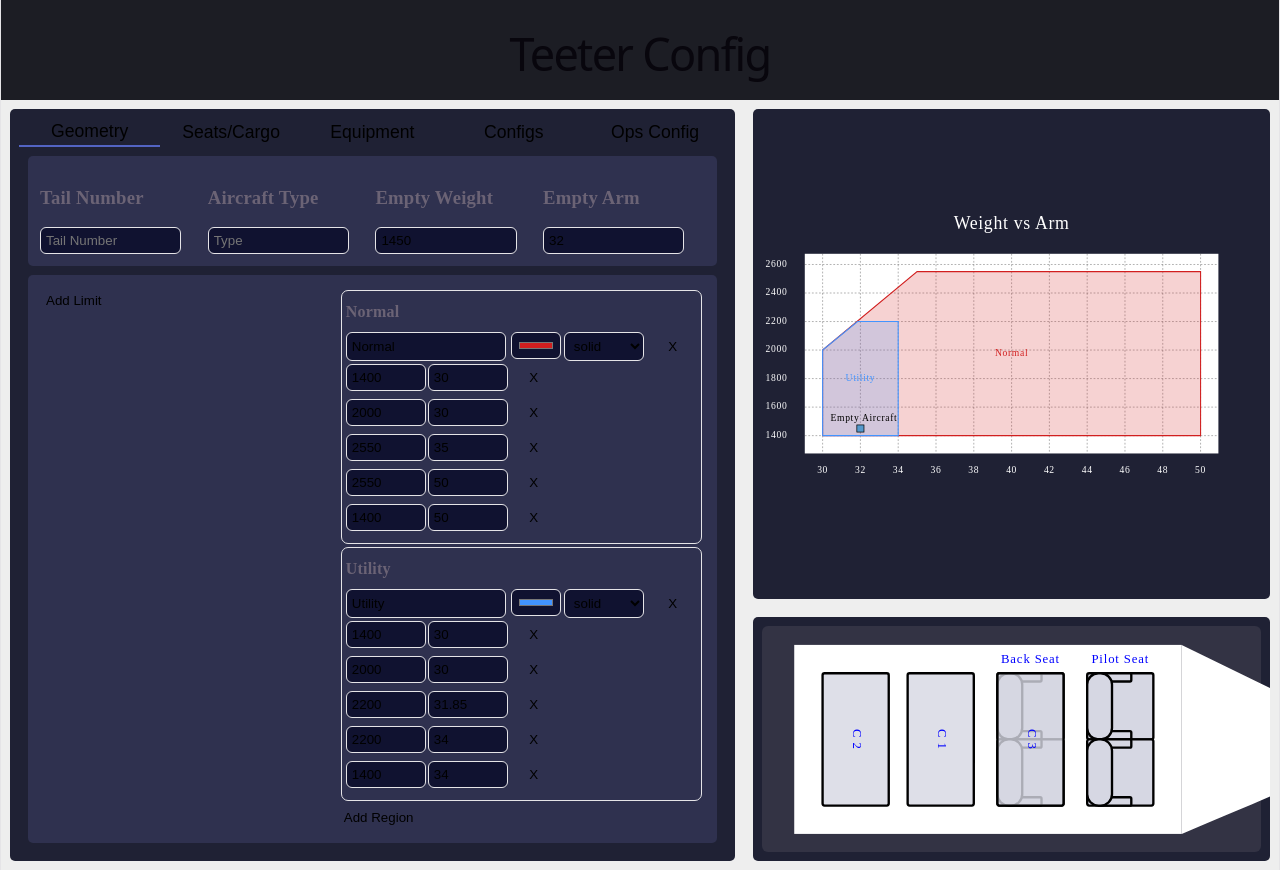
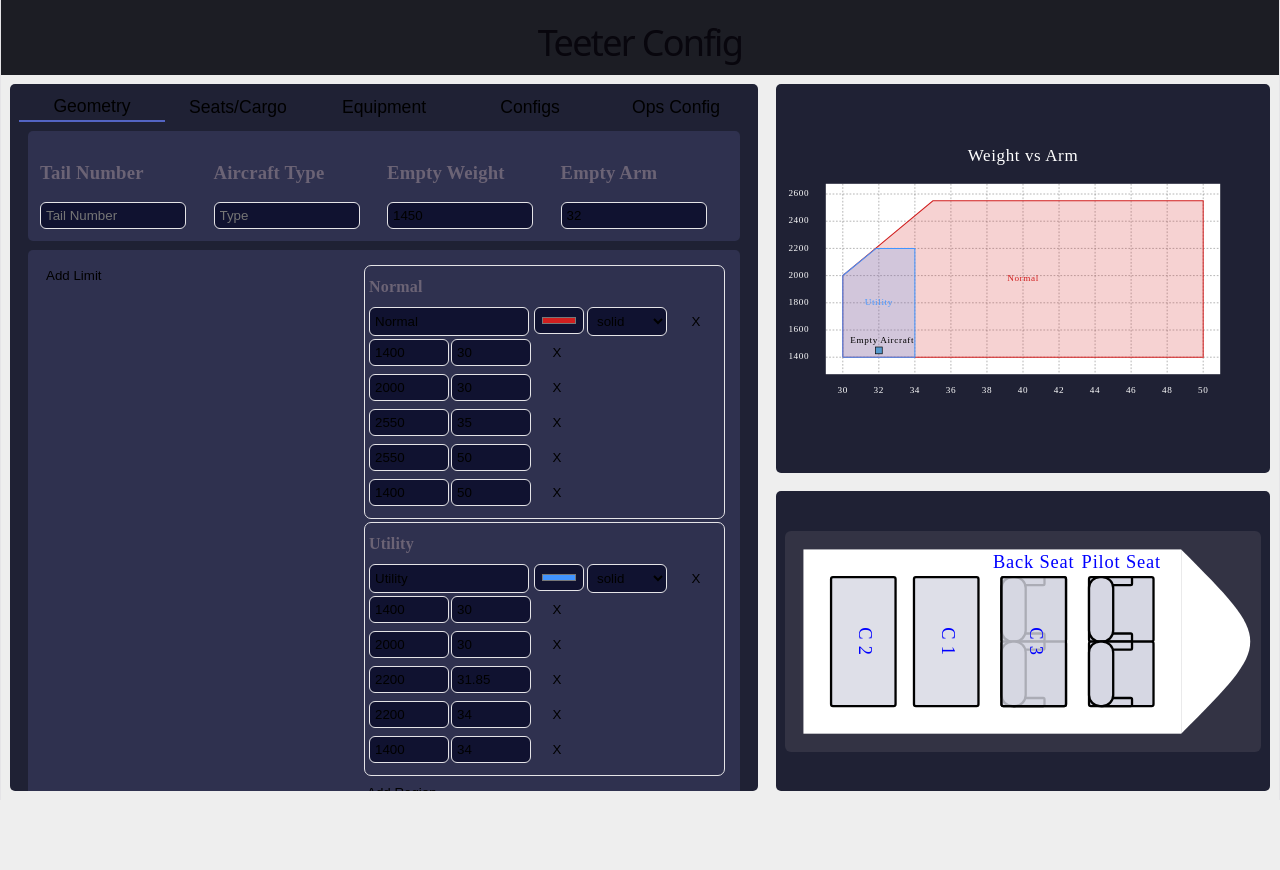
Before and after one commit to avtac/balance, a React (Vite) app: page / in a window 1280 px wide. After the commit the page ends 800 px from the top, so only its background shows below. Built offline with nearby package versions, Linux system fonts and the light colour scheme.

Commit message:
Fixed layout scaling

```diff
--- a/src/App.tsx
+++ b/src/App.tsx
@@ -156,8 +156,8 @@ function App() {
           <div id='graphHolder'>
             <Graph
               config={config}
-              selectedConfig={selectedPanel >= 3 ? selectedConfig : undefined}
-              selectedOpsConfig={selectedPanel === 4 ? selectedOpsConfig : undefined}/>
+              selectedConfig={selectedPanel >= 3 ? selectedConfig : ""}
+              selectedOpsConfig={selectedPanel === 4 ? selectedOpsConfig : ""}/>
           </div>
           <div id='diagramHolder'>
             <Diagram
--- a/src/Diagram.css
+++ b/src/Diagram.css
@@ -2,5 +2,7 @@
   background: #334;
   border-radius: 6px;
   user-select: none;
-  height: calc(100% - var(--margin-size) * 2);
+  max-height: calc(100% - var(--margin-size) * 2);
+  min-height: 50%;
+  overflow: visible;
 }
--- a/src/Diagram.tsx
+++ b/src/Diagram.tsx
@@ -6,6 +6,7 @@ import type { seatT, cargoAreaT, aircraftConfigT, operationConfigT, configT } fr
 // at the center of the seat
 const seatSize = 14;
 const cargoSize = 14;
+const fontSize = 4;
 
 interface cargoIconProps {
   name: string,
@@ -35,7 +36,7 @@ function CargoIcon({name, color='#CCCCCC', offX=0, offY=0, width=cargoSize}: car
         transform={`rotate(${90} ${offX} ${-offY})`}
         alignmentBaseline={'middle'}
         textAnchor="middle"
-        fontSize={4} fill={'blue'}>
+        fontSize={fontSize} fill={'blue'}>
         {name}
       </text>
    </>
@@ -100,7 +101,7 @@ function SeatIcon({count, name, color='#CCCCCC', offX=0, offY=0}: seatIconProps)
              transform={"scale(1,-1)"} />
         </>
       )})}
-      <text x={+left + seatSize / 2} y={-offY - (offY >= 0 ? 1 : -1) * (count / 2 + .2) * seatSize} alignmentBaseline={'middle'} textAnchor="middle" fontSize={4} fill={'blue'}>{name}</text>
+      <text x={+left + seatSize / 2} y={-offY - (offY >= 0 ? 1 : -1) * (count / 2 + .2) * seatSize} alignmentBaseline={'middle'} textAnchor="middle" fontSize={fontSize} fill={'blue'}>{name}</text>
     </>
   );
 }
@@ -156,14 +157,14 @@ function Diagram({config, selectedPanel, selectedConfig, selectedOpsConfig}: dia
   const top = planeTop - canvasPadding;
   const planeBottom = maxDisplacement;
   const bottom = planeBottom + canvasPadding;
+  const height = bottom - top;
+  const planeHeight = planeBottom - planeTop;
   const planeLeft = minArm;
-  const left = planeLeft + canvasPadding + 10;
+  const left = planeLeft + canvasPadding + planeHeight / 3;
   const planeRight = maxArm;
   const right = planeRight - canvasPadding;
   const width = left - right;
-  const height = bottom - top;
   const planeWidth = planeLeft - planeRight;
-  const planeHeight = planeBottom - planeTop;
 
 
   const opsIndex: number = config.operationConfigs.findIndex((o: operationConfigT) => selectedOpsConfig == o.id);
@@ -200,8 +201,8 @@ function Diagram({config, selectedPanel, selectedConfig, selectedOpsConfig}: dia
   return (
     <svg
       viewBox={`${right} ${top} ${width} ${height}`}
-      overflow={"visible"} id="diagram">
-      <path d={`M ${planeLeft} ${planeTop} C 25 ${planeHeight / 2 + planeTop + planePadding / 2}, 25 ${planeHeight / 2 + planeTop} ${planeLeft} ${planeBottom}`} fill={'white'} stroke={'none'}/>
+      id="diagram">
+      <path d={`M ${planeLeft} ${planeTop} C ${planeLeft + planeHeight / 2} ${planeHeight / 2 + planeTop}, ${planeLeft + planeHeight / 2} ${planeHeight / 2 + planeTop} ${planeLeft} ${planeBottom}`} fill={'white'} stroke={'none'}/>
       <rect x={planeRight} y={planeTop} width={planeWidth} height={planeHeight} fill={'white'} stroke={'none'} />
       {seatItems}
       {cargoItems}
--- a/src/Geometry.tsx
+++ b/src/Geometry.tsx
@@ -219,7 +219,7 @@ function AircraftLimits({ config, setConfig }: configProps): ReactNode {
   }
 
   return (
-    <HorizontalRegion>
+    <HorizontalRegion fraction="1fr">
       <section id="limits">
         {config.limits.limits.map((limit: weightLimitT) => {
           return <WeightLimit key={limit.id} limit={limit} config={config} setConfig={setConfig} />
--- a/src/Graph.css
+++ b/src/Graph.css
@@ -1,4 +1,4 @@
-svg {
+svg.graph {
   width: 39vw;
   margin: auto;
   user-select: none;
--- a/src/Graph.tsx
+++ b/src/Graph.tsx
@@ -501,7 +501,7 @@ function Graph({ config, selectedConfig, selectedOpsConfig }: graphProps): React
 
   data.limits = cleanLimits(data.limits);
   return (
-    <svg viewBox={'0 0 ' + width + ' ' + height}>
+    <svg className='graph' viewBox={'0 0 ' + width + ' ' + height}>
       <PlotArea width={width} height={height} />
       {title.current}
       {dataAvailable && horizontalBars}
--- a/src/Header.css
+++ b/src/Header.css
@@ -1,16 +1,9 @@
 #header {
   background: #1c1d24;
-  height: 100px;
-  @media (max-width: 1024px) {
-    height: 75px;
-  }
+  height: 75px;
 
   h1 {
-    font-size: 45px;
-    margin: 22.5px 0;
-    @media (max-width: 1024px) {
-      font-size: 36px;
-      margin: 18px 0;
-    }
+    font-size: 36px;
+    margin: 18px 0;
   }
 }
--- a/src/Layout.css
+++ b/src/Layout.css
@@ -17,6 +17,7 @@
   flex: 1;
   height: 100%;
   display: flex;
+  max-height: calc(100vh - 75px);
 }
 
 #split {
@@ -35,7 +36,7 @@
   display: flex;
   flex-direction: column;
   align-items: stretch;
-  height: 100%;
+  width: 40vw;
   svg {
     margin: var(--margin-size);
   }
@@ -45,7 +46,7 @@
 #graphHolder {
   display: flex;
   align-items: center;
-  flex: 2;
+  flex: 1.3;
 }
 
 #diagramHolder {
```
